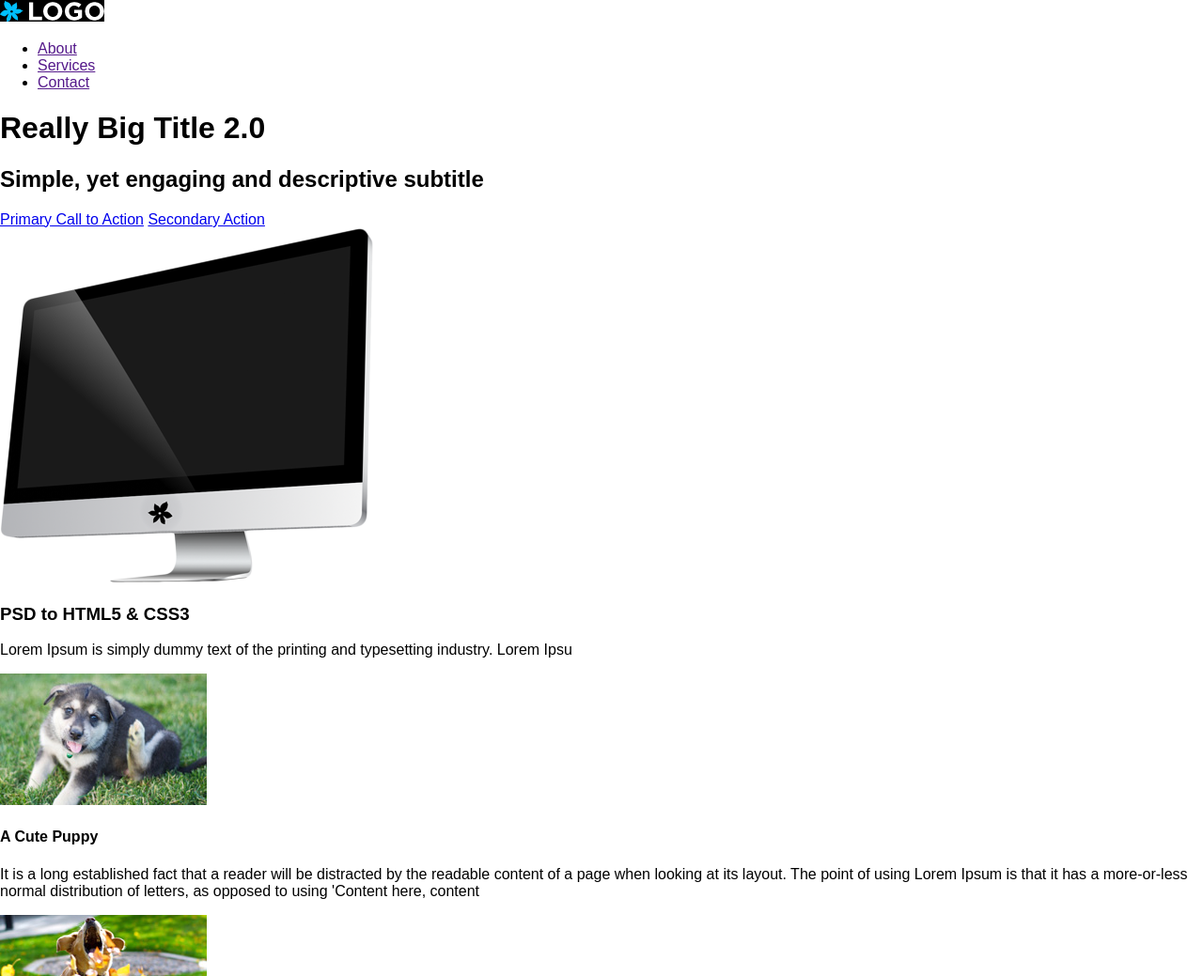
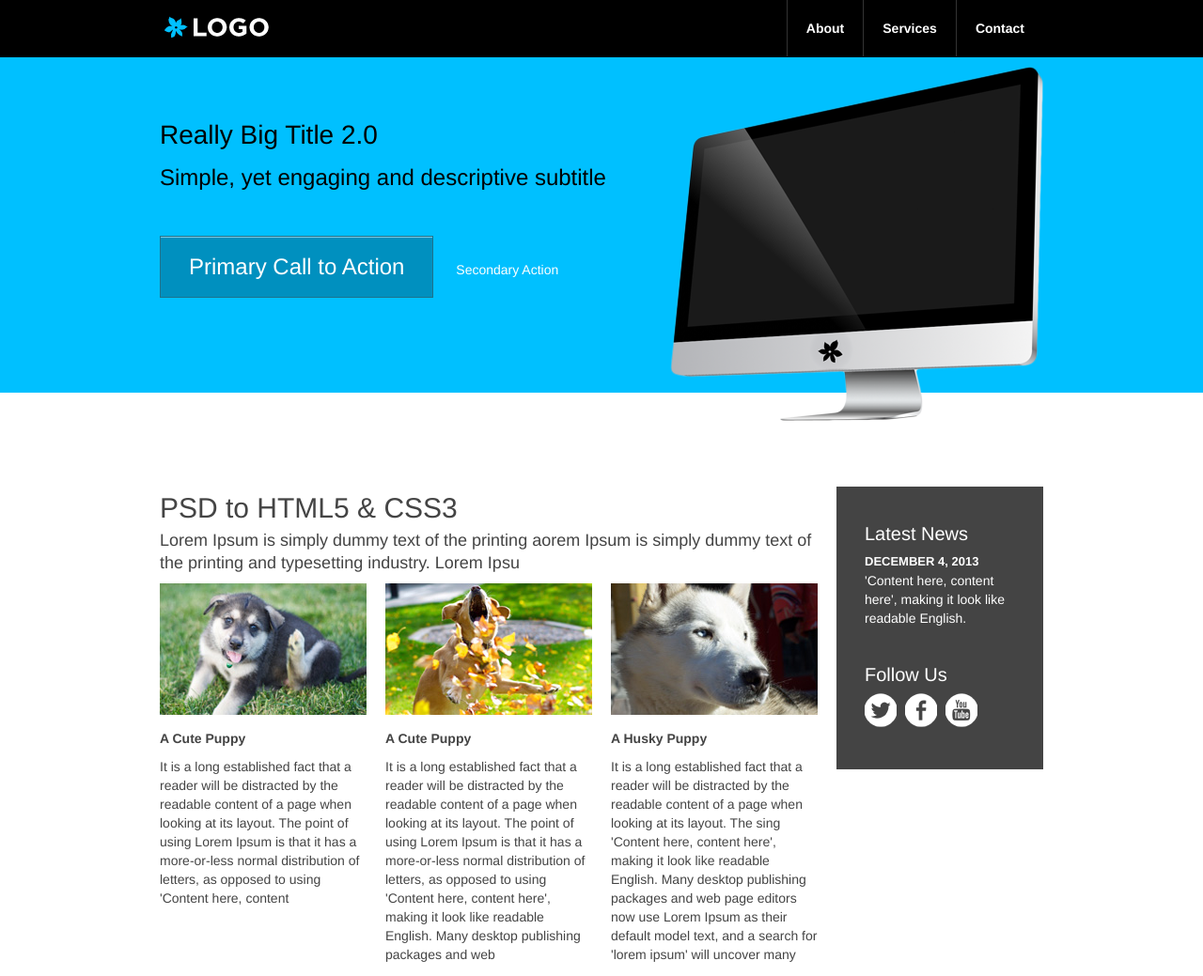
Before and after one commit to 87maza/psd-slicing-exercise, a plain HTML site: page index.html in a window 1280 px wide. Shown: the top 1039 px of the page at 94% size. Drawn offline with Linux system fonts and the light colour scheme.

Commit message:
added more styling, need more footer

```diff
--- a/css/style.css
+++ b/css/style.css
@@ -0,0 +1,275 @@
+/*
+
+COLORS
+--------
+
+black color="#000000"
+darker grey color="#222222"
+dark grey color="#333333"
+gray: #444444
+light-grey: #eeeeee;
+light blue: color="#00c0ff";
+dark blue: color="#0090bf";
+*/
+
+/*===============================
+GENERAL STYLES
+================================*/
+html{
+  -webkit-font-smoothing: antialiased;
+  text-rendering: optimizelegibility;
+}
+
+body{
+  font-family: "Helvetica Neue", Helvetica, Arial, sans-serif;
+  font-size: 14px;
+  line-height: 20px;
+  color: #444444;
+}
+
+
+
+
+/*===============================
+TYPOGRAPHY
+================================*/
+h1, h2, h3{
+  font-weight: 300; /*bold or light-boldness*/
+  margin: 0;
+  line-height: 45px;
+}
+h4, h5, h6{
+  font-weight: bold;
+  margin: 5px 0 5px 0;
+
+}
+h2{
+  font-size: 24px;
+}
+
+h3{
+  font-size: 30px;
+}
+
+h4{
+  font-style: 18px;
+  margin: 10px 0;
+}
+h5{
+  font-size: 13px;
+  margin: 0;
+  text-transform: uppercase;
+}
+p{
+  margin: 0 0 10px 0;
+}
+p.lead{
+  font-size: 18px;
+  font-weight: 300;
+  line-height: 24px;
+}
+
+
+/*===============================
+LAYOUT
+================================*/
+.container{
+  width: 940px;
+  padding: 0 10px;
+  margin: 0 auto; /*auto makes sure imargin on left and right side of container is centered even with small broswers*/
+}
+header{
+  background: #000;
+}
+#logo {
+  display: block;
+  padding: 17px 0 16px 5px;
+  float: left;
+}
+
+#hero {
+  background: #00c0ff;
+  color: #000;
+}
+
+#hero-title {
+  width: 520px;
+  padding: 60px 0;
+  float: left;/*floats text to the left of the parent div*/
+}
+#hero-image {
+  float:right; /*floats computer to right*/
+  margin: 10px 0 -30px 0;/* negative space for computer*/
+}
+.lead-in {
+  margin: 30px;
+}
+#content {
+  padding: 100px 0;/*adding space between the blue div and whitetext*/
+}
+#column-content {
+  width: 700px; /*width of the column content*/
+  float: left;
+}
+
+/*===============================
+SIDE BAR
+================================*/
+aside {
+  background: #444;
+  width: 160px; /*was 220px, but had 60px of left and right padding*/
+  color: #fff;
+  float: left; /*read up on the float properties*/
+  margin-left: 20px;
+  padding: 30px; /*padding adds to the width of the parent element*/
+  font-size: 10px
+  line-height: 18px;
+}
+aside .widget{
+  /*selects any widget class in the aside tag*/
+  margin: 10px 0;
+}
+
+aside .widget:nth-child(2) {
+  /*selects any widget class in the aside tag specifically the 2nd widget in the aside tag*/
+  margin-top: 40px;
+}
+
+aside .widget h4 {
+/*descendant selector, any h4 tag that is a child of any widget*/
+  font-weight: 200;
+  font-size: 20px;
+  margin: 0 0 10px;
+}
+aside .socials a{
+  position: relative; /*need explanation*/
+  margin-right: 5px; /*space between each social media icon*/
+
+}
+aside .socials a:hover {
+  top: -1px;/*popup effect on hover*/
+
+}
+
+/*===============================
+Navigation
+================================*/
+nav ul{
+  margin: 0;
+  padding:0;
+  float: right; /*splits the logo from the li bullets, but it is not centered*/
+}
+
+nav ul li{
+  list-style: none;
+  float: left; /*bullets are now in one line use css tricks floats*/
+}
+
+header nav ul li a {
+  display: block;
+  color: #fff;
+  text-decoration: none;
+  font-weight: bold;
+  padding: 20px;
+  border-left: solid 1px #333;
+}
+
+header nav ul li a:hover {
+  background: #222;
+}
+header nav ul li a:active {
+  -webkit-box-shadow: 0 0 5px rgba(0,0,0,0.8) inset;
+  -moz-box-shadow: 0 0 5px rgba(0,0,0,0.8) inset;
+  box-shadow: 0 0 5px rgba(0,0,0,0.8) inset;
+}
+/*===============================
+BUTTONS STYLES
+================================*/
+.btn{
+  width: auto;
+  background:#0090bf;
+  border: 1px solid #1e728c;
+  color: #fff;
+  cursor: pointer;/*the hand thing on hover instead of the arrow cursor*/
+  display: inline-block;
+  /*NEEDS IE7 INLINE BLOCK HACK COMPATIBILITY*/
+  margin: 0;
+  outline: none;
+  padding: 10px 20px 11px;
+  position: relative;
+  text-align: center;
+  text-decoration: none;
+/*fancy box shadow*/
+  -webkit-box-shadow: 0 1px 0 rgba(255,255,255,0.5) inset;
+  -moz-box-shadow: 0 1px 0 rgba(255,255,255,0.5) inset;
+  box-shadow: 0 1px 0 rgba(255,255,255,0.5) inset;
+/*css3 transitions*/
+  -webkit-transition: background-color 0.15s ease-in-out;
+  -moz-transition: background-color 0.15s ease-in-out;
+  -o-transition: background-color 0.15s ease-in-out;
+  transition: background-color 0.15s ease-in-out;
+
+}
+.btn:hover {
+  color: #fff;
+  background-color: #0086b2;
+}
+.btn:active {
+  -webkit-box-shadow: 0 1px 0 rgba(0,0,0,0.2) inset;
+  -moz-box-shadow: 0 1px 0 rgba(0,0,0,0.2) inset;
+  box-shadow: 0 1px 0 rgba(0,0,0,0.2) inset;
+  color: #fff;
+}
+
+.btn-large {
+  padding: 22px 30px;
+  font-size: 24px;
+  font-weight: 200px;
+}
+
+.btn-secondary, .btn-secondary:hover, .btn-secondary:active {
+  background: none;
+  border: none;
+  -webkit-box-shadow:none;
+  -moz-box-shadow:none;
+  box-shadow: none;
+}
+
+.btn-secondary:hover {
+  text-decoration: underline;
+}
+.btn-secondary:active {
+  position: relative;
+  top: 1px;
+}
+#call-to-action {
+  margin: 40px 0;
+}
+
+
+
+/*===============================
+GLOBAL STYLES
+================================*/
+
+.column {
+  float: left; /*whole column div will float left*/
+  margin-right: 20px; /*add space between images*/
+}
+.four {
+  width: 220px; /*space of each column*/
+}
+.last {
+  margin-right: 0;
+}
+.clearfix:before,
+.clearfix:after {
+  content: "";
+  display: table;
+}
+.clearfix:after {
+  clear:both;
+}
+.clearfix {
+  zoom: 1;
+}
--- a/index.html
+++ b/index.html
@@ -8,10 +8,12 @@
 	</head>
 	<body>
 		<header>
-		<a href="/">
-			<img src="img/logo.gif" title="Return to Home" alt="Logo"><!-- alt-tags for blind users, in order to have decent user
+			<div class="container clearfix">
+				<a href="/" title="Return to Home" id="logo">
+					<img src="img/logo.gif" alt="Logo"><!-- alt-tags for blind users, in order to have decent user
 					experience, the screen reader will read the alt tag to explain the image -->
 				</a>
+
 				<nav>
 					<ul>
 						<li><a href="">About</a></li>
@@ -20,7 +22,9 @@
 					</ul>
 				</nav>
 
+			</div> <!-- end container div-->
 			<div id="hero">
+				<div class="container clearfix">
 					<div id="hero-title">
 						<h1>Really Big Title 2.0</h1>
 						<h2>Simple, yet engaging and descriptive subtitle</h2>
@@ -28,32 +32,33 @@
 							<a href="#" class="btn btn-large">Primary Call to Action</a>
 							<a href="#" class="btn btn-secondary">Secondary Action</a>
 						</div><!-- end call-to-action -->
-
 					</div><!-- end hero title div -->
-
-				<img src="img/computer.png" alt="hero-image">
-
+					<img src="img/computer.png" alt="Large desktop computer" id="hero-image">
+				</div><!-- end container div -->
 			</div><!-- end hero div -->
 
 		</header>
-		<div id="content">
+		<div id="content" class="container clearfix">
 
 			<section id="column-content">
+				<div id="lead-in">
 					<h3>PSD to HTML5 &amp; CSS3</h3>
-				<p>Lorem Ipsum is simply dummy text of the printing and typesetting industry. Lorem Ipsu</p>
-				<div class="column">
+					<p class="lead">Lorem Ipsum is simply dummy text of the printing aorem Ipsum is simply dummy text of the printing and typesetting industry. Lorem Ipsu</p>
+				</div><!-- end leadin -->
+
+				<div class="column four">
 					<img src="img/puppy.jpg" alt="cute puppy looking into camera">
 					<h4>A Cute Puppy</h4>
 					<p>It is a long established fact that a reader will be distracted by the readable content of a page when looking at its layout. The point of using Lorem Ipsum is that it has a more-or-less normal distribution of letters, as opposed to using 'Content here, content</p>
 				</div>
-				<div class="column">
+				<div class="column four">
 					<img src="img/crazy_dog.jpg" alt="crazy dog playing in the leaves">
 					<h4>A Cute Puppy</h4>
 					<p>It is a long established fact that a reader will be distracted by the readable content of a page when looking at its layout. The point of using Lorem Ipsum is that it has a more-or-less normal distribution of letters, as opposed to using 'Content here, content here', making it look like readable English. Many desktop publishing packages and web </p>
 				</div>
-				<div class="column">
+				<div class="column four last">
 					<img src="img/husky.jpg" alt="a bountiful husky dog staring off into the distance">
-					<h4>A Cute Puppy</h4>
+					<h4>A Husky Puppy</h4>
 					<p>It is a long established fact that a reader will be distracted by the readable content of a page when looking at its layout. The sing 'Content here, content here', making it look like readable English. Many desktop publishing packages and web page editors now use Lorem Ipsum as their default model text, and a search for 'lorem ipsum' will uncover many</p>
 				</div>
 			</section><!-- end of column-content -->
@@ -64,7 +69,7 @@
 					<h5>December 4, 2013</h5>
 					<p> 'Content here, content here', making it look like readable English. </p>
 				</div>
-				<div class="widget">
+				<div class="widget socials">
 					<h4>Follow Us</h4>
 					<a href="http://www.google.com"><img target="_blank" src="img/social_twitter.gif" alt="Follow us on Twitter"></a>
 					<a href="#" target="_blank"><img src="img/social_facebook.gif" alt="Follow us on Facebook"></a>
```
Lines whose indentation alone changed are shown as unchanged.
